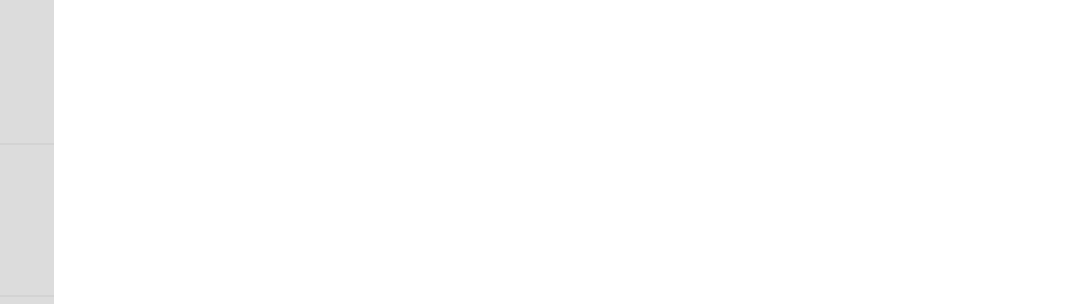
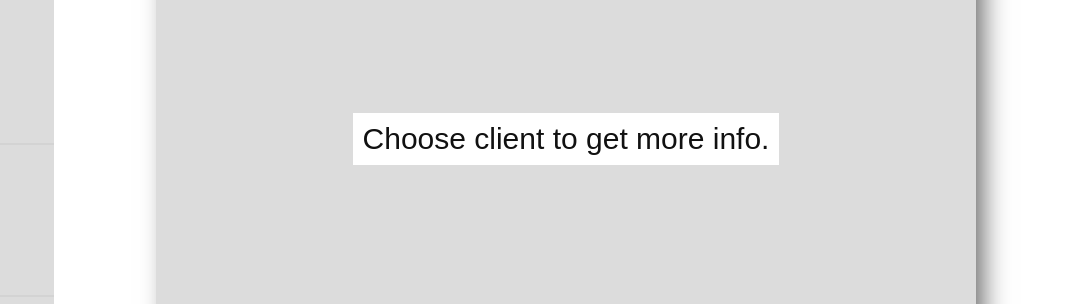
Before and after one commit to webKirito/IncodeReactTest, a React app: page / in a window 1280 px wide. Shown: the part 261-565 px from the top of the page, 202-1280 px from the left. Built offline with nearby package versions, Linux system fonts and the light colour scheme.

Commit message:
1080P works.

```diff
--- a/src/Components/Client.js
+++ b/src/Components/Client.js
@@ -35,7 +35,15 @@ export default class Client extends Component {
             )
         } else {
             // console.log('Person with info was rendered', this.info)
-            return '';
+            return (
+                <div className="wrap">
+                        <div className="onPageReady">
+                        <h1>
+                            Choose client to get more info.
+                        </h1>
+                    </div>
+                </div>
+            )
         }
     }
 
--- a/src/Style/Components/Body.scss
+++ b/src/Style/Components/Body.scss
@@ -17,7 +17,6 @@ html {
     background-color: $AppBgColor;
     font-family: $AppFont;
     color: black;
-    display: flex;
     @include flex(row, flex-start, flex-start);
     height: 100vh;
     width: 100vw;
--- a/src/Style/Components/ClientContainer.scss
+++ b/src/Style/Components/ClientContainer.scss
@@ -64,3 +64,28 @@ $SeparetorColor : #D3D3D3;
 .wrapper {
     @include flex(row, center, center);
 }
+
+.wrap {
+    height: 100vh;
+    width: 80vw;
+    background-color: $ClientInfoBgColor;
+    @include flex(row, center, center);
+}
+
+.onPageReady {
+    background-color: $CardBgColor;
+    @include flex(row, center,center);
+    height: 80%;
+    width: 80%;
+    box-shadow: $CardShadow;
+    h1 {
+        background-color: white;
+        padding: 10px;
+        font-size: 3rem;
+        color: #111;
+        margin: 10px;
+        font-weight: 300;
+        line-height: 32px;
+        text-align: center;
+    }
+}
```
